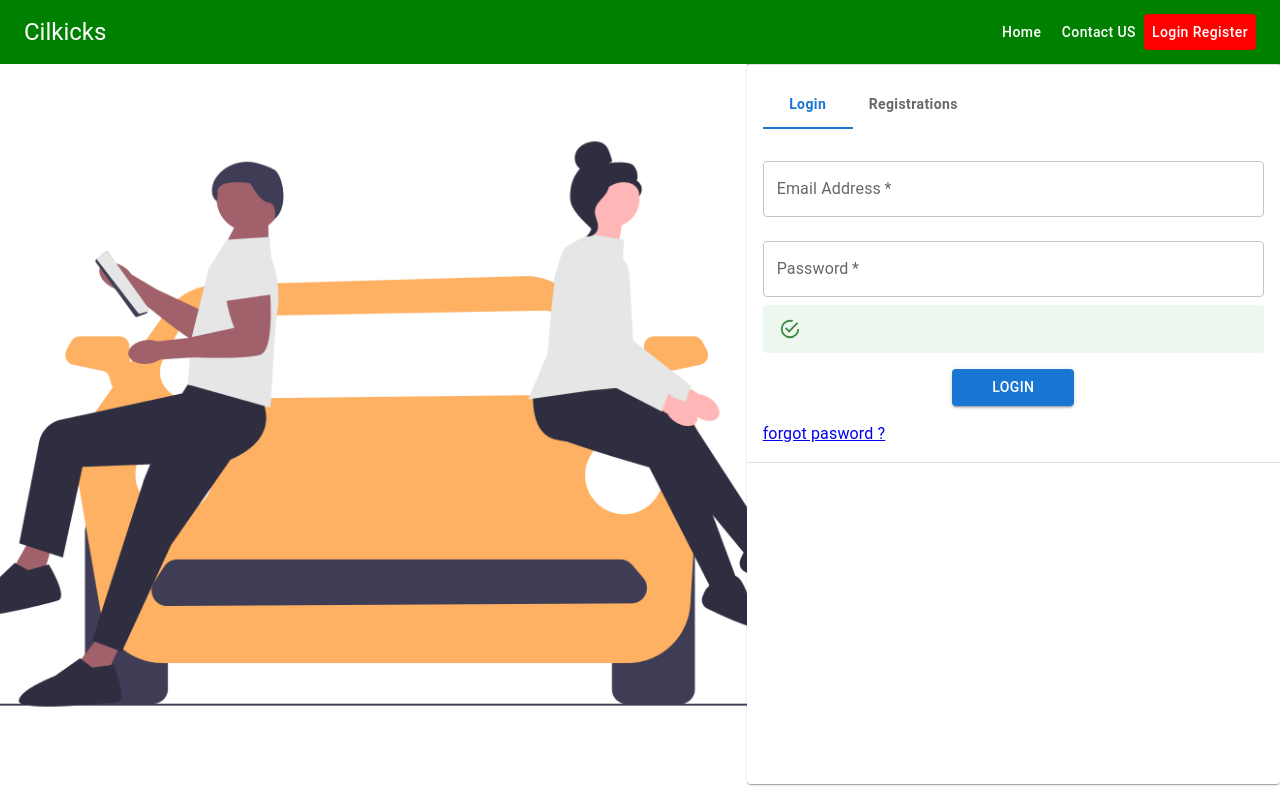
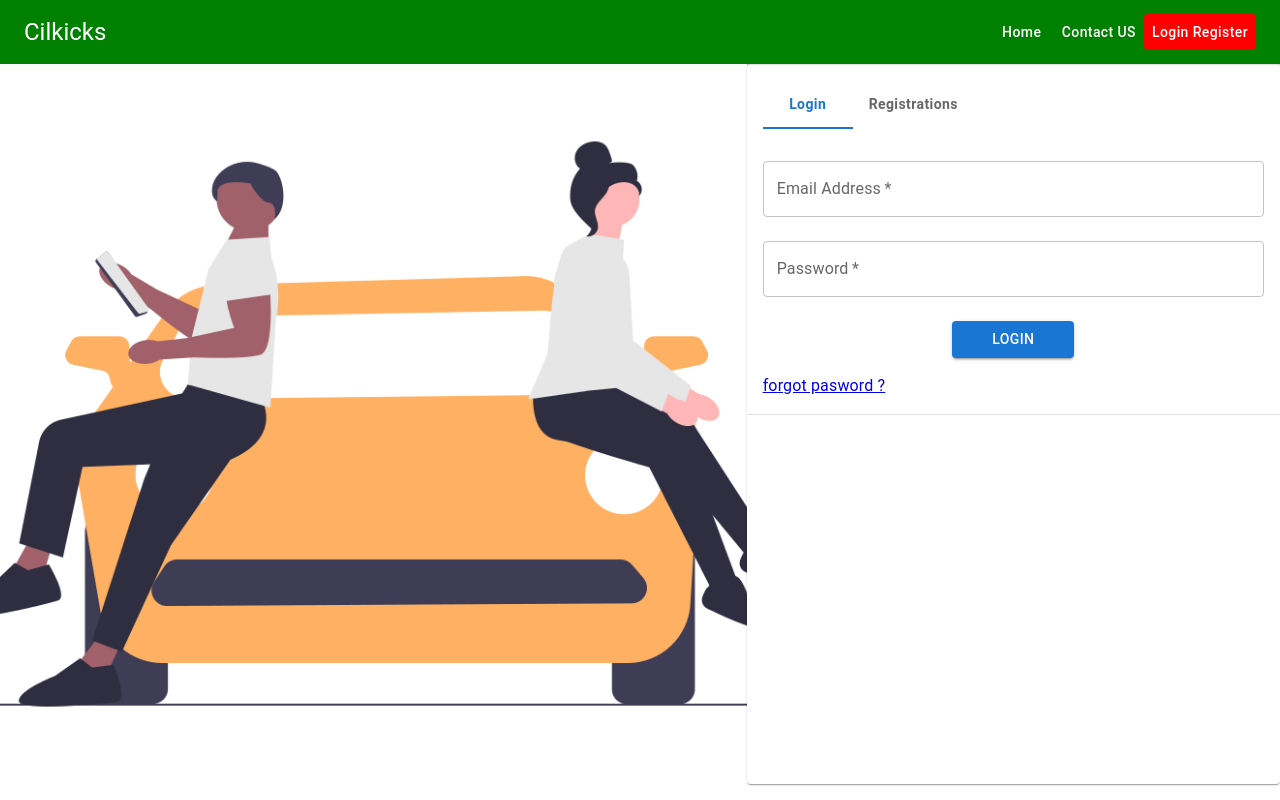
Before and after one commit to cecililu/loginfrontendinreact, a React (Create React App) app: page /login in a window 1280 px wide. Built offline with nearby package versions, Linux system fonts and the light colour scheme.

Commit message:
message fix

```diff
--- a/src/Components/pages/auth/Login.js
+++ b/src/Components/pages/auth/Login.js
@@ -44,7 +44,7 @@ export const Login = () => {
 
       <TextField margin='normal' required fullWidth id='email' name='email' label="Email Address"/>
       <TextField margin='normal'  required fullWidth id='password' name='password' label="Password" type='password'/>
-      <Alert severity={errorMsg.status ?'error':'success'}>{errorMsg.msg}</Alert>
+       {errorMsg.msg ? <Alert severity={errorMsg.status ?'error':'success'}>{errorMsg.msg}</Alert>:'' }
        <Box textAlign='center'>
 
         <Button sx={{mt:2,mb:2,px:5}} type='submit' variant='contained'>Login</Button>
```
